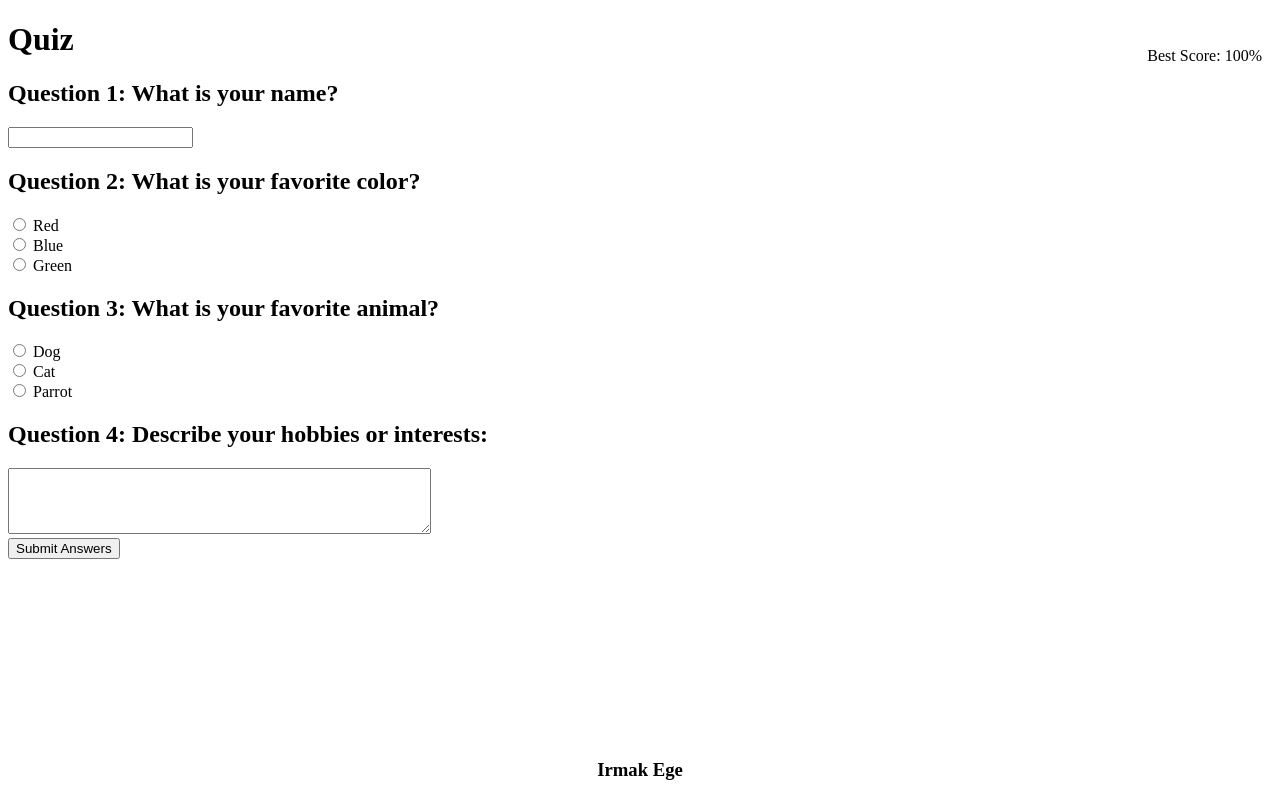
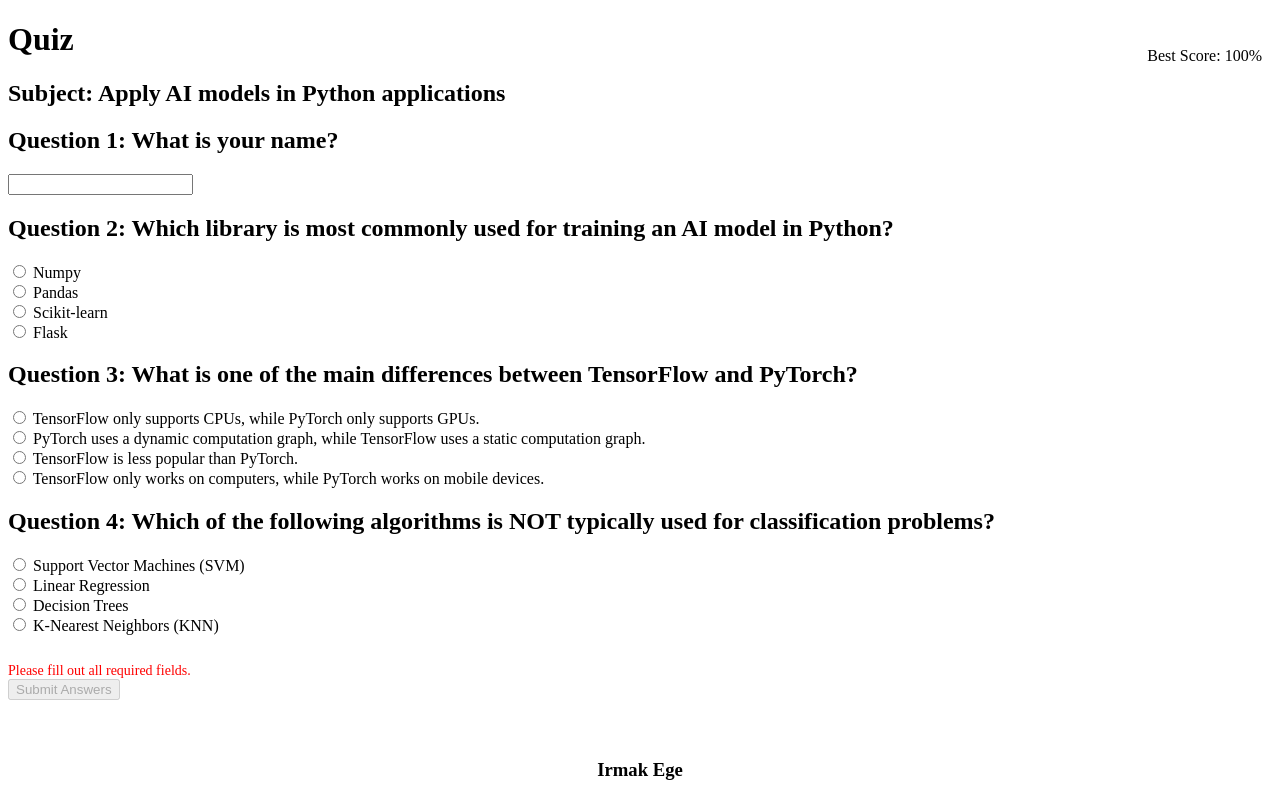
Before and after one commit to irmakege/exam-app, a Flask app: page / in a window 1280 px wide. Run offline with Flask 3, Linux system fonts and the light colour scheme.

Commit message:
error and modal added

```diff
--- a/app.py
+++ b/app.py
@@ -4,8 +4,9 @@ app = Flask(__name__)
 
 # Define the correct answers
 correct_answers = {
-    'question1': 'blue',  # Question 2: Favorite color
-    'question2': 'dog',   # Question 3: Favorite animal
+    'question1': 'c',
+    'question2': 'b',
+    'question3': 'b',
 }
 
 @app.route('/')
--- a/templates/page1.html
+++ b/templates/page1.html
@@ -16,35 +16,103 @@
             right: 0;
             text-align: center;
         }
+
+        .error {
+            color: red;
+            font-size: 14px;
+            margin-top: 10px;
+        }
+
+        /* Modal Styles */
+        .modal {
+            display: none;
+            position: fixed;
+            z-index: 1;
+            left: 0;
+            top: 0;
+            width: 100%;
+            height: 100%;
+            overflow: auto;
+            background-color: rgb(0,0,0);
+            background-color: rgba(0,0,0,0.4);
+            padding-top: 60px;
+        }
+
+        .modal-content {
+            background-color: #fefefe;
+            margin: 5% auto;
+            padding: 20px;
+            border: 1px solid #888;
+            width: 80%;
+            max-width: 300px;
+            text-align: center;
+        }
+
+        .close, .retry {
+            color: #aaa;
+            float: right;
+            font-size: 28px;
+            font-weight: bold;
+            cursor: pointer;
+        }
+
+        .retry {
+            color: #000;
+            background-color: #ddd;
+            padding: 10px 20px;
+            margin-top: 20px;
+            border: none;
+            border-radius: 5px;
+            font-size: 16px;
+            cursor: pointer;
+        }
+
+        .retry:hover {
+            background-color: #ccc;
+        }
+
+        .close:hover,
+        .close:focus {
+            color: black;
+            text-decoration: none;
+            cursor: pointer;
+        }
+
     </style>
 </head>
 <body>
     <h1>Quiz</h1>
-    <form id="quiz-form">
+    <h2>Subject: Apply AI models in Python applications</h2>
+    <form id="quiz-form" oninput="validateForm()">
         <!-- Question about the user's name -->
         <h2>Question 1: What is your name?</h2>
-        <input type="text" name="username">
+        <input type="text" name="username" required>
 
         <!-- First question with multiple choice -->
-        <h2>Question 2: What is your favorite color?</h2>
-        <input type="radio" name="question1" value="red"> Red<br>
-        <input type="radio" name="question1" value="blue"> Blue<br>
-        <input type="radio" name="question1" value="green"> Green<br>
+        <h2>Question 2: Which library is most commonly used for training an AI model in Python?</h2>
+        <input type="radio" name="question1" value="a" required> Numpy<br>
+        <input type="radio" name="question1" value="b" required> Pandas<br>
+        <input type="radio" name="question1" value="c" required> Scikit-learn<br>
+        <input type="radio" name="question1" value="d" required> Flask<br>
 
         <!-- Second question with multiple choice -->
-        <h2>Question 3: What is your favorite animal?</h2>
-        <input type="radio" name="question2" value="dog"> Dog<br>
-        <input type="radio" name="question2" value="cat"> Cat<br>
-        <input type="radio" name="question2" value="parrot"> Parrot<br>
+        <h2>Question 3: What is one of the main differences between TensorFlow and PyTorch?</h2>
+        <input type="radio" name="question2" value="a" required> TensorFlow only supports CPUs, while PyTorch only supports GPUs.<br>
+        <input type="radio" name="question2" value="b" required> PyTorch uses a dynamic computation graph, while TensorFlow uses a static computation graph.<br>
+        <input type="radio" name="question2" value="c" required> TensorFlow is less popular than PyTorch.<br>
+        <input type="radio" name="question2" value="d" required> TensorFlow only works on computers, while PyTorch works on mobile devices.<br>
 
-        <!-- Third question with a text input -->
-        <h2>Question 4: Describe your hobbies or interests:</h2>
-        <textarea name="question3" rows="4" cols="50"></textarea>
+        <!-- Third question with multiple choice -->
+        <h2>Question 4: Which of the following algorithms is NOT typically used for classification problems?</h2>
+        <input type="radio" name="question3" value="a" required> Support Vector Machines (SVM)<br>
+        <input type="radio" name="question3" value="b" required> Linear Regression<br>
+        <input type="radio" name="question3" value="c" required> Decision Trees<br>
+        <input type="radio" name="question3" value="d" required> K-Nearest Neighbors (KNN)<br>
 
         <br>
+        <div id="error-message" class="error"></div>
 
-        <div id="exam"></div>
-        <button onclick="submitExam()">Submit Answers</button>
+        <button type="button" id="submit-button" onclick="submitExam()">Submit Answers</button>
 
         <!-- User's best score in the top right corner -->
         <div style="position: absolute; top: 10px; right: 10px;">
@@ -53,8 +121,13 @@
     </form>
 
     <!-- Display the user's score -->
-    <div id="user-score">
-
+    <!-- The Modal -->
+    <div id="scoreModal" class="modal">
+        <div class="modal-content">
+            <span class="close" onclick="closeModal()">&times;</span>
+            <h2 id="user-score"></h2>
+            <button class="retry" onclick="retryExam()">Try Again</button>
+        </div>
     </div>
 
     <!-- Footer with information about the author -->
@@ -70,8 +143,58 @@
                 body: formData
             });
             const result = await response.json();
-            document.getElementById('user-score').innerHTML = `<h2>Your Score: ${result.score}%</h2>`;
+            document.getElementById('user-score').innerHTML = `Your Score: ${result.score.toFixed(2)}%`;
+            openModal();
         }
+
+        function validateForm() {
+            const form = document.getElementById('quiz-form');
+            const errorMessage = document.getElementById('error-message');
+            const submitButton = document.getElementById('submit-button');
+
+            let isValid = true;
+            const requiredFields = form.querySelectorAll('[required]');
+
+            // Check each required field
+            requiredFields.forEach((field) => {
+                if (!field.value.trim() || (field.type === 'radio' && !form.querySelector(`input[name="${field.name}"]:checked`))) {
+                    isValid = false;
+                }
+            });
+
+            if (!isValid) {
+                errorMessage.textContent = 'Please fill out all required fields.';
+                submitButton.disabled = true;
+            } else {
+                errorMessage.textContent = '';
+                submitButton.disabled = false;
+            }
+        }
+
+        function openModal() {
+            document.getElementById("scoreModal").style.display = "block";
+        }
+
+        function closeModal() {
+            document.getElementById("scoreModal").style.display = "none";
+        }
+
+        function retryExam() {
+            document.getElementById("quiz-form").reset();
+            closeModal();
+        }
+
+        // Close modal when clicking outside of it
+        window.onclick = function(event) {
+            const modal = document.getElementById("scoreModal");
+            if (event.target == modal) {
+                closeModal();
+            }
+        }
+
+        window.onload = function() {
+            validateForm();  // Initial validation to disable the button if form is incomplete
+        };
     </script>
 </body>
 </html>
```
